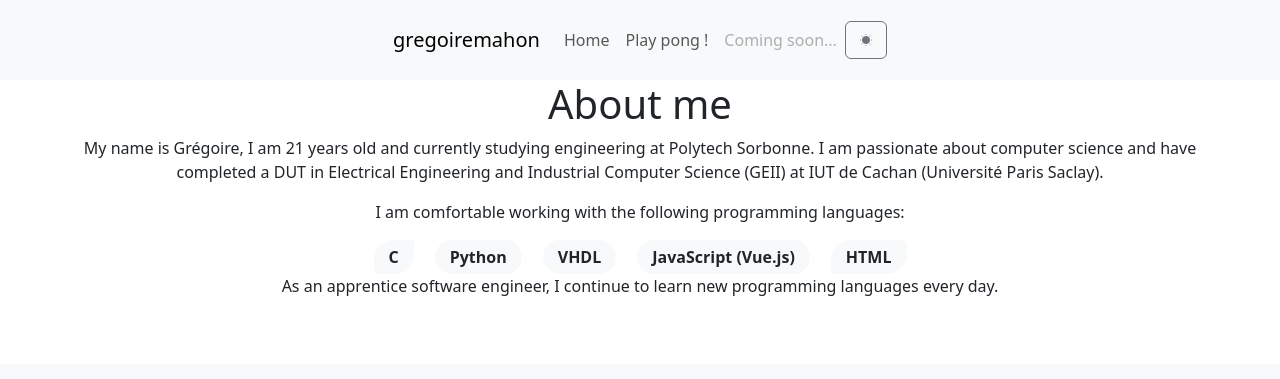
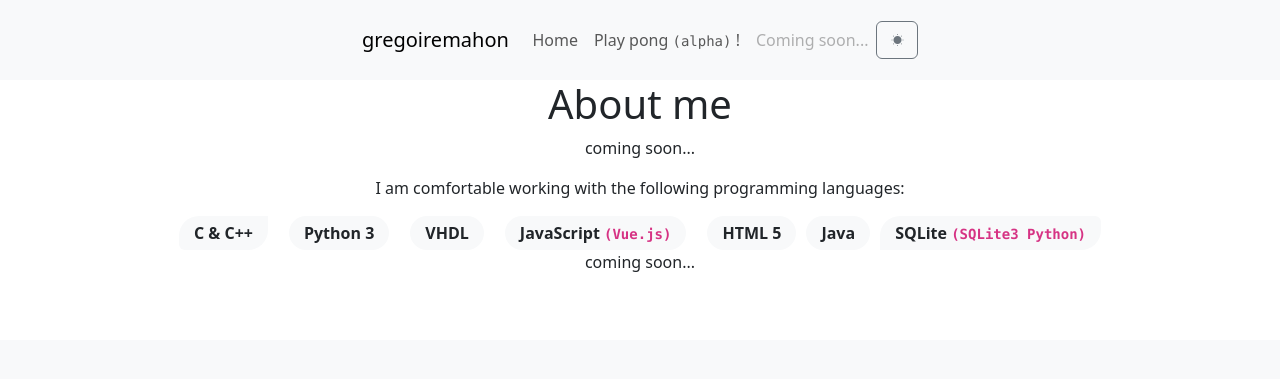
Before and after one commit to gregoiremahon/gregoiremahon-website, a website: page template/index.html in a window 1280 px wide. Shown: the top 379 px of the page. Drawn offline with nearby package versions, Linux system fonts and the light colour scheme.

Commit message:
Replaced text by 'coming soon...'

```diff
--- a/template/index.html
+++ b/template/index.html
@@ -2,10 +2,9 @@
 <html lang="en">
 <head>
     <meta charset="UTF-8">
-    <meta name="viewport" content="width=device-width, initial-scale=1.0">
+    <meta name="viewport" content="width=device-width, initial-scale=1">
      <!-- Import Bootstrap -->
     <link rel="stylesheet" href="../node_modules/bootstrap/dist/css/bootstrap.min.css">
-
     <!-- Import Font Awesome Icons -->
     <script src="https://kit.fontawesome.com/2881a0301e.js" crossorigin="anonymous"></script>
     <!-- Import styles.css -->
@@ -24,8 +23,8 @@
 </head>
 <div id="app">
 <header class="hero-banner" :class="{ 'bg-light': !isDarkModeOn, 'bg-dark': isDarkModeOn }">
-    <nav class="navbar navbar-expand-lg navbar-light" :class="{ 'bg-light': !isDarkModeOn, 'bg-dark': isDarkModeOn }">
-        <div class="container">
+    <nav class="navbar navbar-expand-md navbar-light" :class="{ 'bg-light': !isDarkModeOn, 'bg-dark': isDarkModeOn }">
+        <div class="container-fluid px-md-5">
             <a class="navbar-brand animate__animated animate__bounce" href="./index.html">gregoiremahon</a>
             <button class="navbar-toggler" type="button" data-toggle="collapse" data-target="#navbarNav" aria-controls="navbarNav" aria-expanded="false" aria-label="Toggle navigation">
                 <span class="navbar-toggler-icon"></span>
@@ -36,15 +35,16 @@
                         <a class="nav-link" href="./index.html">Home <span class="sr-only">(current)</span></a>
                     </li>
                     <li class="nav-item">
-                        <a class="nav-link" href="./pong.html">Play pong !</a>
+                        <a class="nav-link" href="./pong.html">Play pong <code>(alpha)</code> !</a>
                     </li>
                     <li class="nav-item">
                         <a class="nav-link disabled" href="/disabled">Coming soon...</a>
                     </li>
                 </ul>
                 <div class="d-flex align-items-center justify-content-center">
-                    <button id="dark-mode-toggle" class="btn btn-outline-secondary dark-mode-toggle" @click="toggleDarkMode"><i class="bi bi-brightness-low-fill"></i></button>
-
+                    <button id="dark-mode-toggle" class="btn btn-outline-secondary dark-mode-toggle" @click="toggleDarkMode">
+                        <i class="bi bi-brightness-low-fill"></i>
+                    </button>
                 </div>
 
             </div>
@@ -59,21 +59,25 @@
         <div class="row">
 
         </div>
-        <div class="container">
+        <div class="container-fluid">
             <div class="row about-section">
                 <div class="col-md-12 text-center">
                     <h1 class="animate__animated animate__fadeIn animate__delay-1s">About me</h1>
-                    <p class="about-text animate__animated animate__fadeInUp animate__delay-2s">My name is Grégoire, I am 21 years old and currently studying engineering at Polytech Sorbonne. I am passionate about computer science and have completed a DUT in Electrical Engineering and Industrial Computer Science (GEII) at IUT de Cachan (Université Paris Saclay).</p>
+                    <p class="about-text animate__animated animate__fadeInUp animate__delay-2s">coming soon...</p>
 
                     <p class="about-text animate__animated animate__fadeInUp animate__delay-2s">I am comfortable working with the following programming languages:</p>
                     <ul class="list-group list-group-horizontal-md justify-content-center animate__animated animate__fadeInUp animate__delay-2s language-list">
-                        <li class="list-group-item me-3">C</li>
-                        <li class="list-group-item me-3">Python</li>
+                        <li class="list-group-item me-3">C & C++</li>
+                        <li class="list-group-item me-3">Python 3</li>
                         <li class="list-group-item me-3">VHDL</li>
-                        <li class="list-group-item me-3">JavaScript (Vue.js)</li>
-                        <li class="list-group-item">HTML</li>
+                        <li class="list-group-item me-3">JavaScript <code>(Vue.js)</code></li>
+                        <li class="list-group-item">HTML 5</li>
+                        <li class="list-group-item">Java</li>
+                        <li class="list-group-item">SQLite <code>(SQLite3 Python)</code></li>
                     </ul>
-                    <p class="about-text animate__animated animate__fadeInUp animate__delay-2s">As an apprentice software engineer, I continue to learn new programming languages every day.</p>
+                <div>
+                    <p class="about-text animate__animated animate__fadeInUp animate__delay-3s">coming soon...</p>
+                </div>
                 </div>
             </div>
         </div>
--- a/template/pong.html
+++ b/template/pong.html
@@ -4,9 +4,8 @@
     <meta charset="UTF-8">
     <meta name="viewport" content="width=device-width, initial-scale=1.0">
     <title>Pong Game</title>
-    <!-- Import Bootstrap CSS -->
-    <link href="https://cdn.jsdelivr.net/npm/bootstrap@5.3.0-alpha1/dist/css/bootstrap.min.css" rel="stylesheet" integrity="sha384-GLhlTQ8iRABdZLl6O3oVMWSktQOp6b7In1Zl3/Jr59b6EGGoI1aFkw7cmDA6j6gD" crossorigin="anonymous">
-    <script src="https://cdn.jsdelivr.net/npm/bootstrap@5.3.0-alpha1/dist/js/bootstrap.bundle.min.js" integrity="sha384-w76AqPfDkMBDXo30jS1Sgez6pr3x5MlQ1ZAGC+nuZB+EYdgRZgiwxhTBTkF7CXvN" crossorigin="anonymous"></script>
+    <!-- Import Bootstrap -->
+    <link rel="stylesheet" href="../node_modules/bootstrap/dist/css/bootstrap.min.css">
     <!-- Import styles.css -->
     <link rel="stylesheet" type="text/css" href="./styles/styles_pong_page.css">
 </head>
```
Also changed, not shown: 2 other files.
